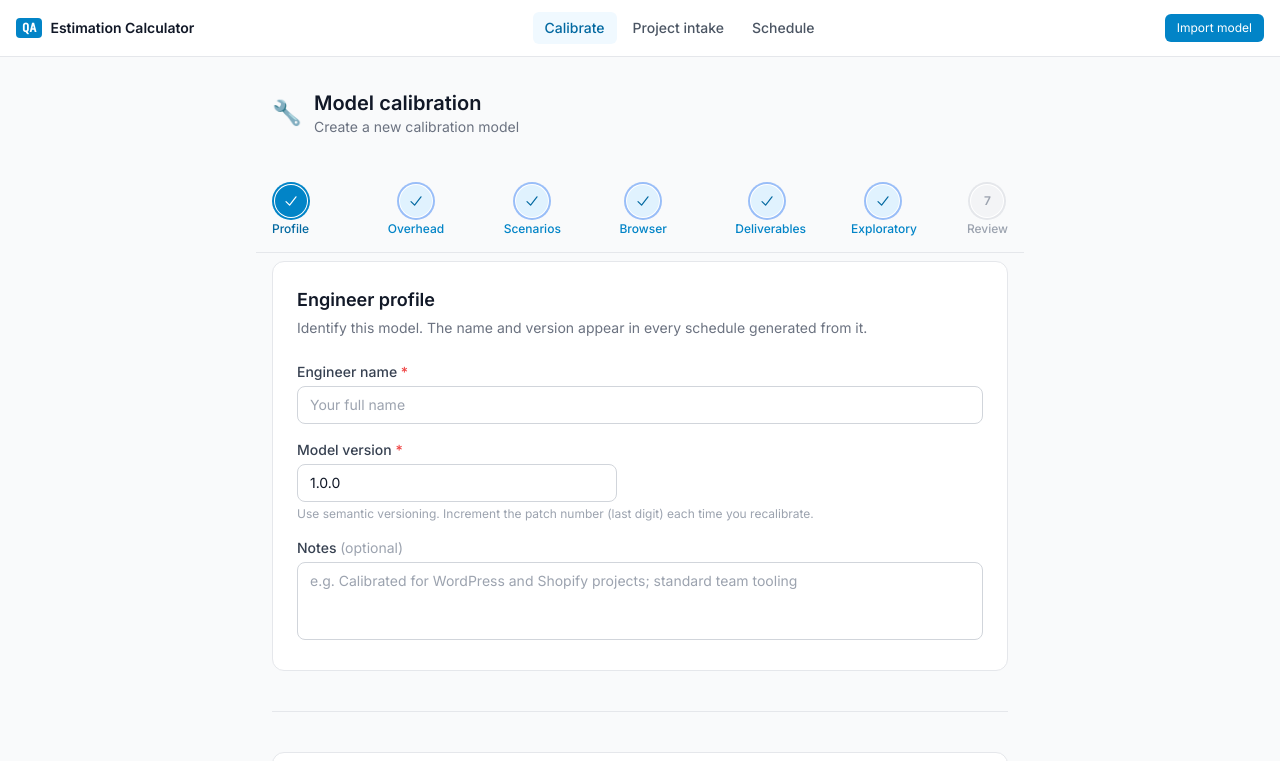
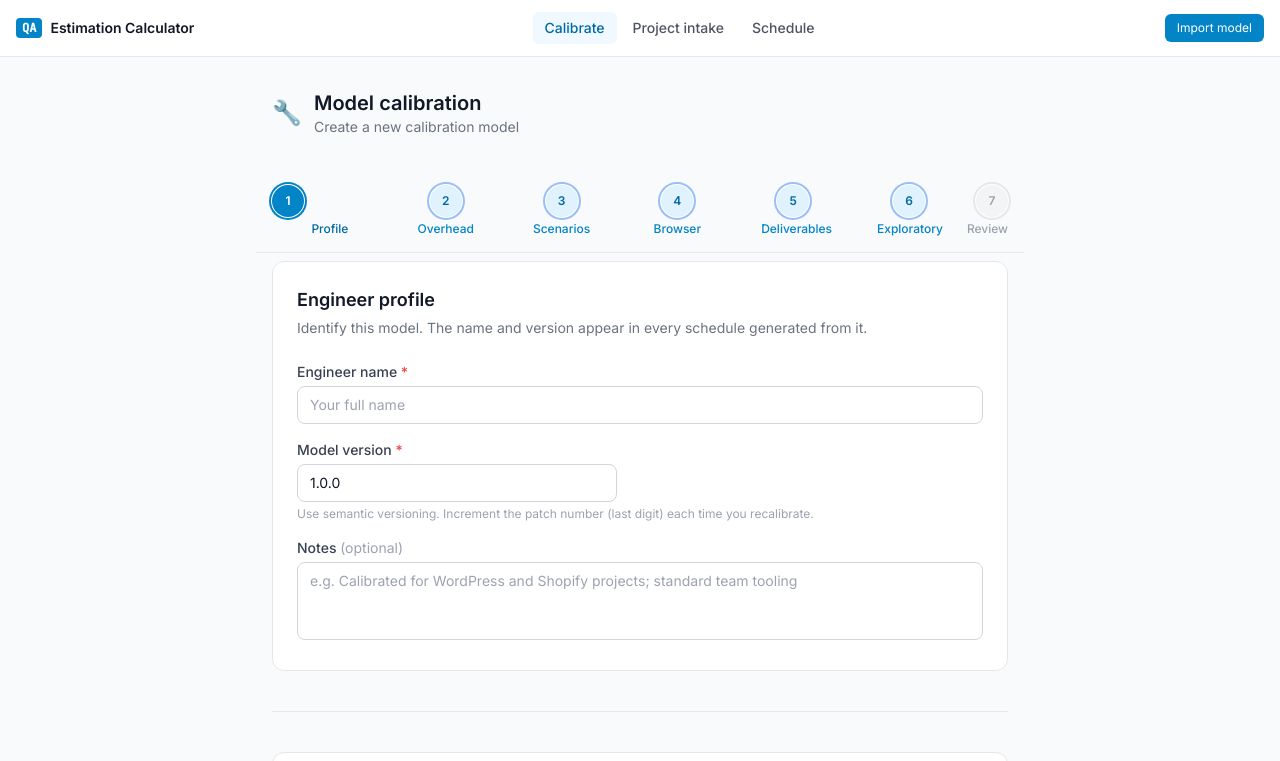
Before and after one commit to dasmagicspell/vibe, a React (Vite) app in the folder testing-calculator/: page /#/calibrate in a window 1280 px wide. Shown: the top 761 px of the page. Built offline with nearby package versions, Linux system fonts and the light colour scheme; the HTML template or start-up script is replaced by a standard one.

Commit message:
Bubbles w/static numerical stage numbers, and line connecting bubbles.

```diff
--- a/testing-calculator/src/components/calibration/StepWizard.tsx
+++ b/testing-calculator/src/components/calibration/StepWizard.tsx
@@ -11,6 +11,10 @@ interface StepWizardProps {
   onNavigate: (step: number) => void
 }
 
+function trackSegmentClass(complete: boolean): string {
+  return complete ? 'bg-brand-300' : 'bg-gray-200'
+}
+
 /**
  * Horizontal step progress bar used at the top of the calibration wizard.
  * Stays visible while scrolling; each bubble scrolls to its section on click.
@@ -18,25 +22,33 @@ interface StepWizardProps {
 export function StepWizard({ steps, currentStep, onNavigate }: StepWizardProps) {
   return (
     <nav aria-label="Calibration progress" className="w-full">
-      <ol className="flex items-center w-full">
+      <ol className="flex w-full">
         {steps.map((step, index) => {
           const isActive   = index === currentStep
           const isComplete = step.isComplete
+          const isFirst = index === 0
           const isLast = index === steps.length - 1
 
           return (
             <li
               key={step.label}
-              className={`flex items-center ${isLast ? 'flex-none' : 'flex-1'}`}
+              className={`flex flex-col items-center ${isLast ? 'flex-none' : 'flex-1'}`}
             >
-              {/* Step indicator + label */}
+              {/* Bubble row — line segments flank each circle for one continuous track */}
+              <div className="flex items-center w-full">
+                {!isFirst && (
+                  <div
+                    className={`flex-1 h-0.5 min-w-1 ${trackSegmentClass(steps[index - 1].isComplete)}`}
+                    aria-hidden="true"
+                  />
+                )}
+
                 <button
                   type="button"
                   onClick={() => onNavigate(index)}
-                className="flex flex-col items-center gap-1 group cursor-pointer"
+                  className="relative z-10 shrink-0 group cursor-pointer"
                   aria-current={isActive ? 'step' : undefined}
                 >
-                {/* Circle */}
                   <span
                     className={`
                       flex items-center justify-center w-8 h-8 rounded-full text-xs font-semibold
@@ -50,23 +62,22 @@ export function StepWizard({ steps, currentStep, onNavigate }: StepWizardProps)
                             : 'bg-gray-100 text-gray-400 ring-gray-200'}
                     `}
                   >
-                  {isComplete ? (
-                    <svg className="w-4 h-4" viewBox="0 0 20 20" fill="currentColor" aria-hidden="true">
-                      <path fillRule="evenodd"
-                        d="M16.704 4.153a.75.75 0 01.143 1.052l-8 10.5a.75.75 0 01-1.127.075l-4.5-4.5a.75.75
-                           0 011.06-1.06l3.894 3.893 7.48-9.817a.75.75 0 011.05-.143z"
-                        clipRule="evenodd"
+                    {index + 1}
+                  </span>
+                </button>
+
+                {!isLast && (
+                  <div
+                    className={`flex-1 h-0.5 min-w-1 ${trackSegmentClass(isComplete)}`}
+                    aria-hidden="true"
                   />
-                    </svg>
-                  ) : (
-                    index + 1
                 )}
-                </span>
+              </div>
 
               {/* Label — hidden on very small screens */}
               <span
                 className={`
-                    hidden sm:block text-xs font-medium text-center leading-tight max-w-16
+                  hidden sm:block mt-1 text-xs font-medium text-center leading-tight max-w-16
                   ${isActive    ? 'text-brand-700' :
                     isComplete  ? 'text-brand-600' :
                     step.hasError ? 'text-red-600' :
@@ -75,18 +86,6 @@ export function StepWizard({ steps, currentStep, onNavigate }: StepWizardProps)
               >
                 {step.label}
               </span>
-              </button>
-
-              {/* Connector line */}
-              {!isLast && (
-                <div
-                  className={`
-                    flex-1 h-0.5 mx-2 mt-[-1rem]
-                    ${isComplete ? 'bg-brand-300' : 'bg-gray-200'}
-                  `}
-                  aria-hidden="true"
-                />
-              )}
             </li>
           )
         })}
```
Lines whose indentation alone changed are shown as unchanged.
